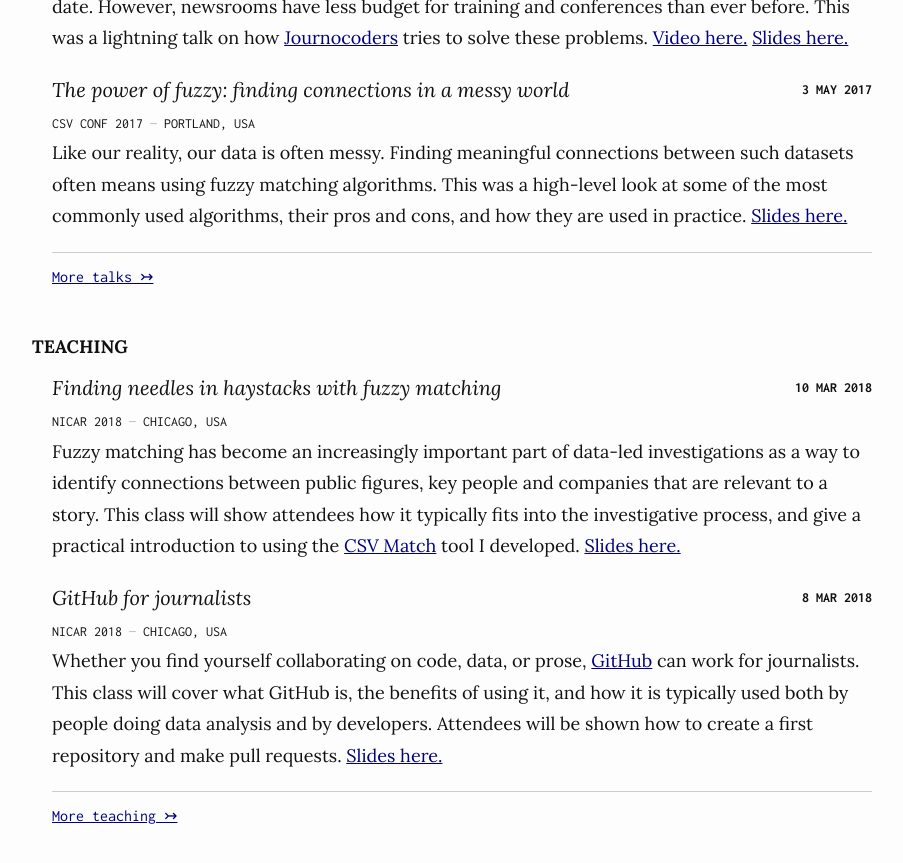
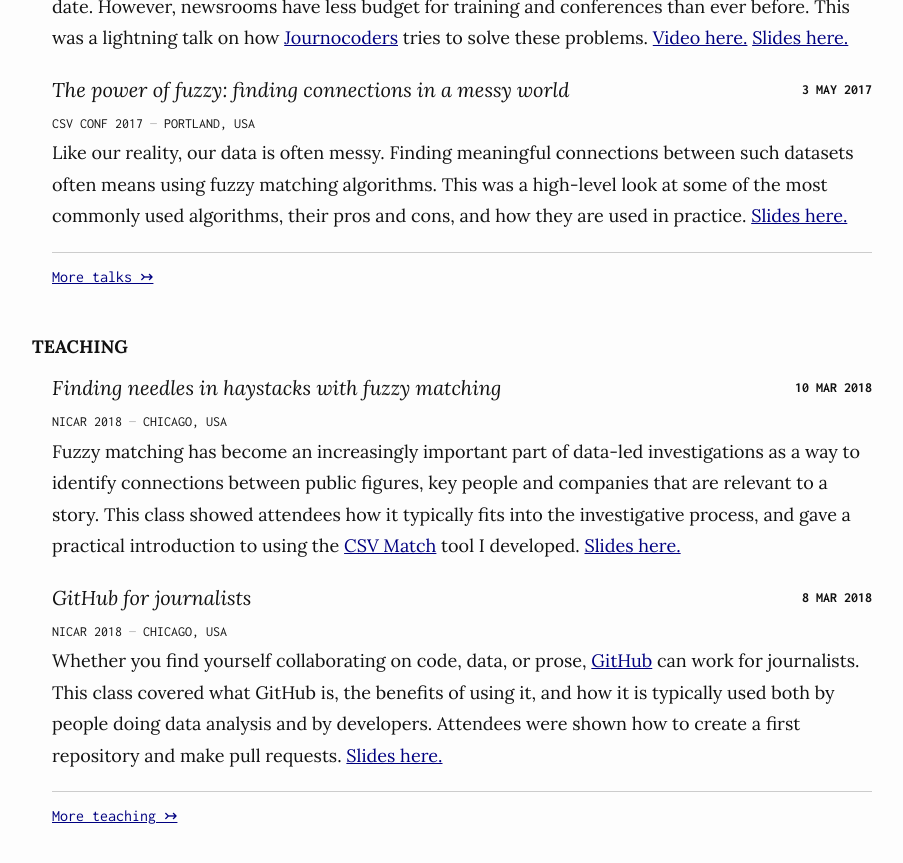
Before and after one commit to maxharlow/maxharlow.github.io, a Jekyll site: the page built from index.md, in a window 1280 px wide and 900 px high, scrolled down 1626 px. Shown: the top 863 px of the window, without its empty margins (188-1091 px from the left). Built offline with Jekyll 4.4.1, drawn with Linux system fonts in a browser that asks for light colours.

Commit message:
Past tense

```diff
--- a/_config.yaml
+++ b/_config.yaml
@@ -1,4 +1,4 @@
 kramdown.syntax_highlighter_opts.disable: true
 permalink: /blog/:year/:title
 description: |
-    <a href="/">Max Harlow</a> is a software developer working with news and government organisations.
+    <a href="/">Max Harlow</a> is a newsroom developer at the Financial Times.
--- a/_data/teaching.yaml
+++ b/_data/teaching.yaml
@@ -3,14 +3,14 @@
     location: Chicago, USA
     date: 2018-03-10
     details: |
-        Fuzzy matching has become an increasingly important part of data-led investigations as a way to identify connections between public figures, key people and companies that are relevant to a story. This class will show attendees how it typically fits into the investigative process, and give a practical introduction to using the [CSV Match](https://github.com/maxharlow/csvmatch) tool I developed. [Slides here.](https://docs.google.com/presentation/d/1Mzjv3Ok0g3E-6ll-__S10CZ90X4X7mbgif8UOD_0eoQ)
+        Fuzzy matching has become an increasingly important part of data-led investigations as a way to identify connections between public figures, key people and companies that are relevant to a story. This class showed attendees how it typically fits into the investigative process, and gave a practical introduction to using the [CSV Match](https://github.com/maxharlow/csvmatch) tool I developed. [Slides here.](https://docs.google.com/presentation/d/1Mzjv3Ok0g3E-6ll-__S10CZ90X4X7mbgif8UOD_0eoQ)
 
 -   title: GitHub for journalists
     event: Nicar 2018
     location: Chicago, USA
     date: 2018-03-08
     details: |
-        Whether you find yourself collaborating on code, data, or prose, [GitHub](https://github.com/) can work for journalists. This class will cover what GitHub is, the benefits of using it, and how it is typically used both by people doing data analysis and by developers. Attendees will be shown how to create a first repository and make pull requests. [Slides here.](https://docs.google.com/presentation/d/1MbltRcOerktc-E26HMDjYj0BO9CTubQWu1Z2bB9CpVY)
+        Whether you find yourself collaborating on code, data, or prose, [GitHub](https://github.com/) can work for journalists. This class covered what GitHub is, the benefits of using it, and how it is typically used both by people doing data analysis and by developers. Attendees were shown how to create a first repository and make pull requests. [Slides here.](https://docs.google.com/presentation/d/1MbltRcOerktc-E26HMDjYj0BO9CTubQWu1Z2bB9CpVY)
 
 -   title: Introduction to code for journalists
     location: London, UK
```
